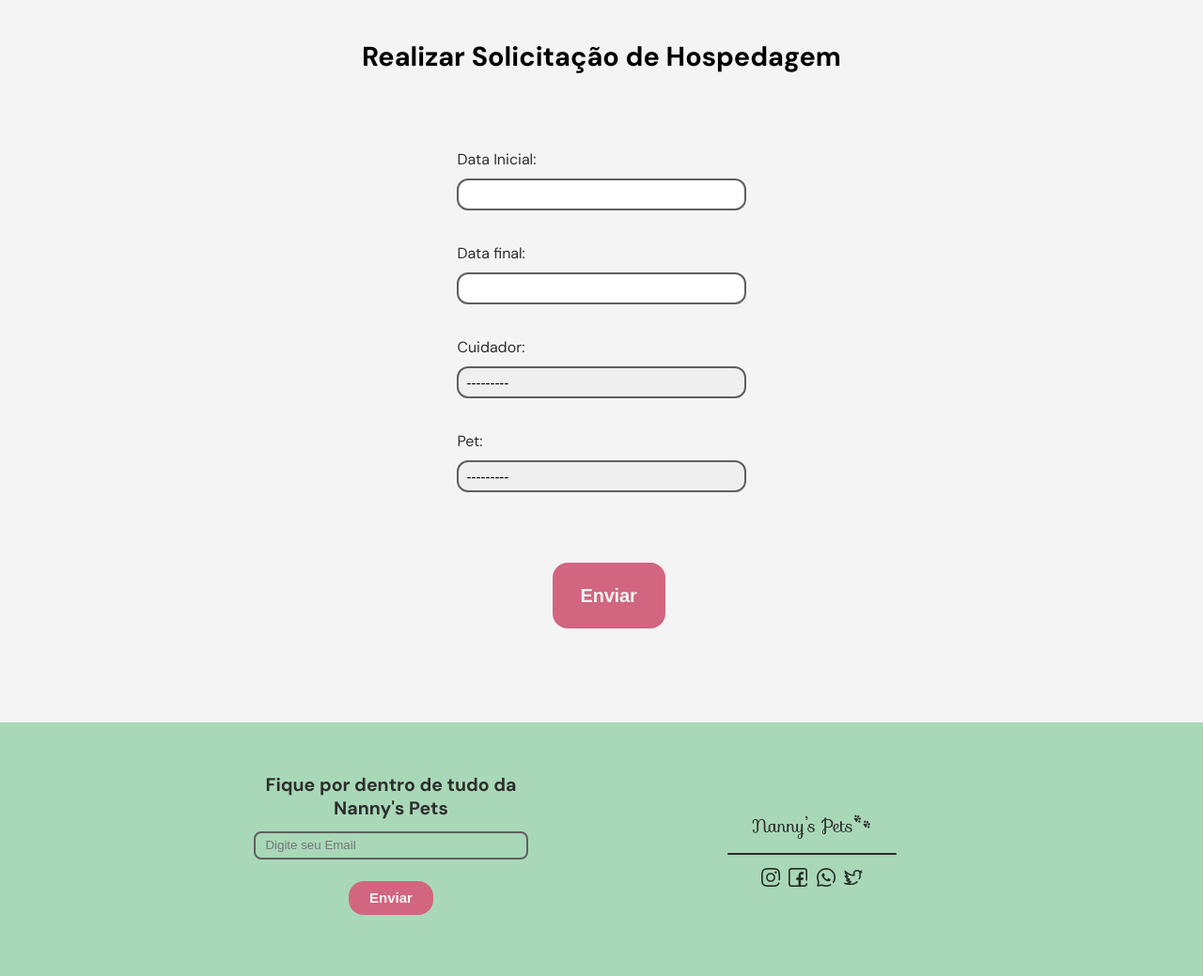
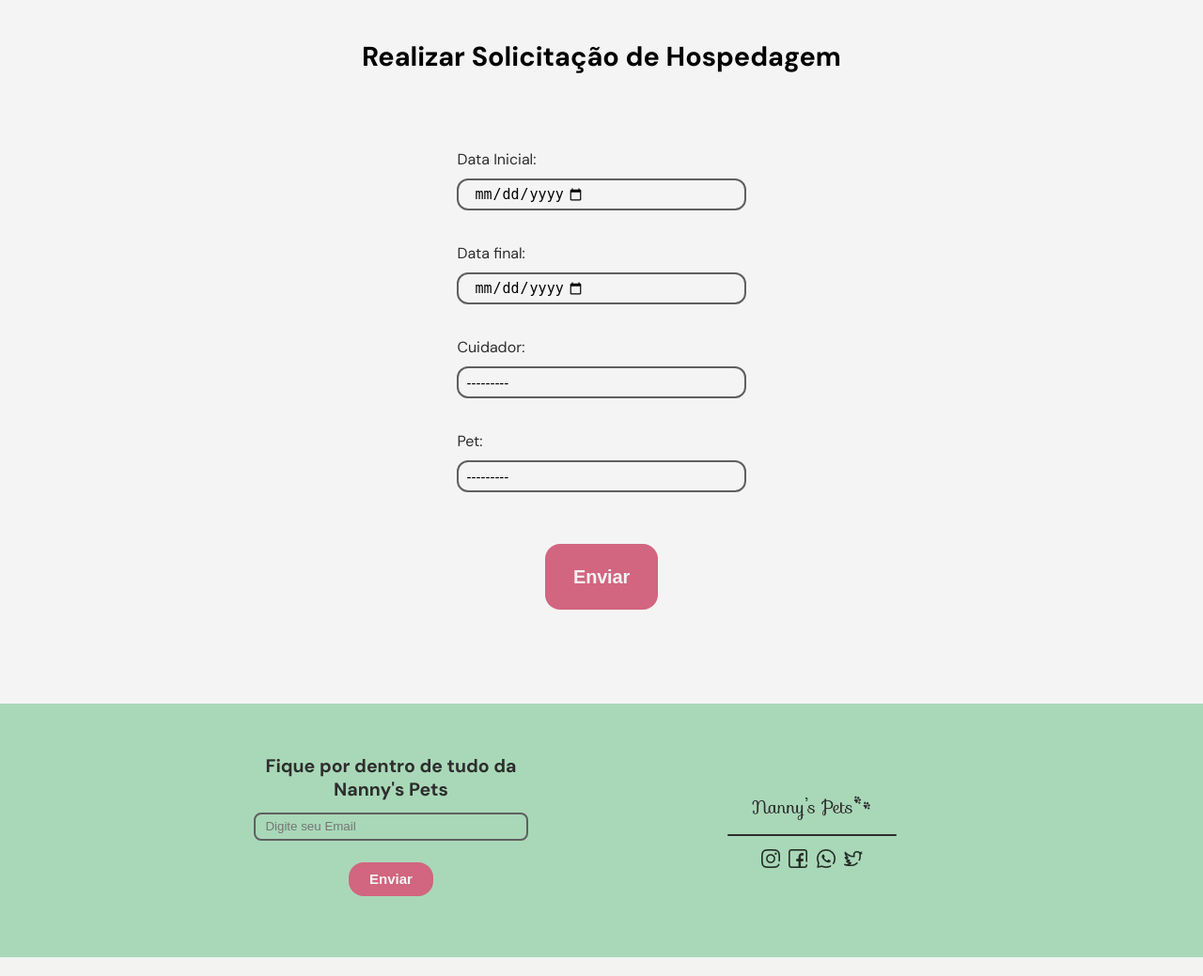
Before and after one commit to tads-cnat/nannys-pet, a Django app: page /hospedagem/ in a window 1280 px wide. Shown: the part 144-1183 px from the top of the page at 94% size. Run offline with Django 4.2, Linux system fonts and the light colour scheme; a user stored in the database is signed in; data comes from the database, SQL or seed files in the repository.

Commit message:
Ajeitand os campos do form

```diff
--- a/mysite/nannypets/forms.py
+++ b/mysite/nannypets/forms.py
@@ -7,7 +7,9 @@
         fields = ['dia_inicial', 'dia_final', 'cuidador', 'pet']
         widgets = {
             'dia_inicial': forms.DateInput(attrs={'class': 'data-input'}),
+            'dia_inicial': forms.DateInput(attrs={'type': 'date'}),
             'dia_final': forms.DateInput(attrs={'class': 'data-input'}),
+            'dia_final': forms.DateInput(attrs={'type': 'date'}),
             'cuidador': forms.Select(attrs={'class': 'cuidador-select'}),
             'pet': forms.Select(attrs={'class': 'pet-select'}),
         }
--- a/mysite/nannypets/static/assets/css/hospedagem.css
+++ b/mysite/nannypets/static/assets/css/hospedagem.css
@@ -53,8 +53,9 @@
     font-size: 15px;
     appearance: none;
     text-indent: 8px;
+    background-color: #F4F4F4;
 }
-.hosped-form input:hover {
+.hosped-btn:hover {
     transition-delay: 200ms;
     background-color: #FF6663;
 }
@@ -80,7 +81,6 @@
     letter-spacing: -0.01em;
 
     color: #F4F4F4;
-    margin-left: 15px;
-    margin-top: 40px;
+    margin-top: 20px;
     cursor: pointer;
 }
```
